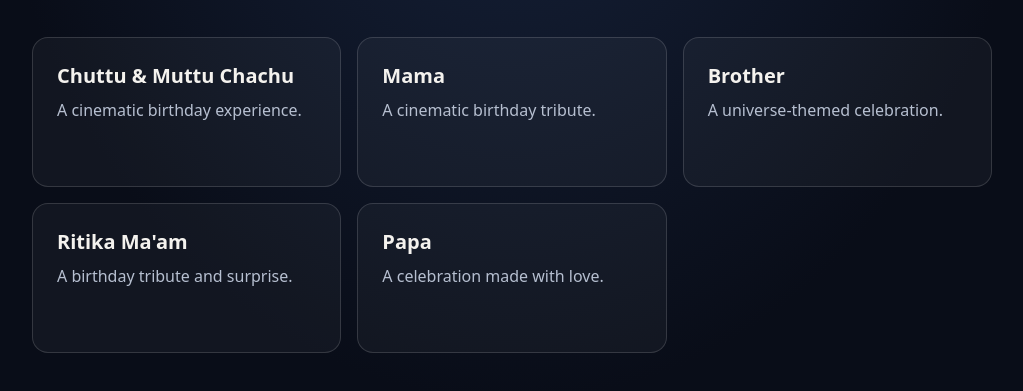
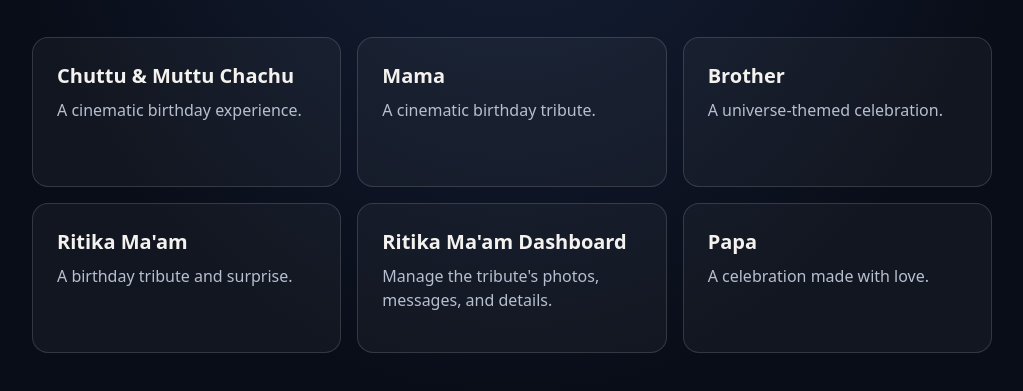
Before and after one commit to adhyatmdev0apex-prog/Birthdays, a website: page index.html in a window 1280 px wide. Shown: the part 255-646 px from the top of the page, without its empty margins (128-1151 px from the left). Drawn offline with Linux system fonts and the light colour scheme.

Commit message:
add ritika mam's dashboard card

```diff
--- a/index.html
+++ b/index.html
@@ -82,6 +82,10 @@
         <h2>Ritika Ma'am</h2>
         <p>A birthday tribute and surprise.</p>
       </a>
+      <a class="card" href="/ritika/dashboard/">
+        <h2>Ritika Ma'am Dashboard</h2>
+        <p>Manage the tribute's photos, messages, and details.</p>
+      </a>
       <a class="card" href="/papa/">
         <h2>Papa</h2>
         <p>A celebration made with love.</p>
--- a/server.js
+++ b/server.js
@@ -69,6 +69,7 @@ app.use('/api', proxyDashboard);
 app.use('/uploads', proxyDashboard);
 app.use('/references', proxyDashboard);
 app.get('/GITHUB_APP_SETUP.md', proxyDashboard);
+app.use('/ritika/dashboard', express.static(dashboardRoot));
 
 for (const [route, directory] of sites) {
   app.use(route, express.static(directory));
```
